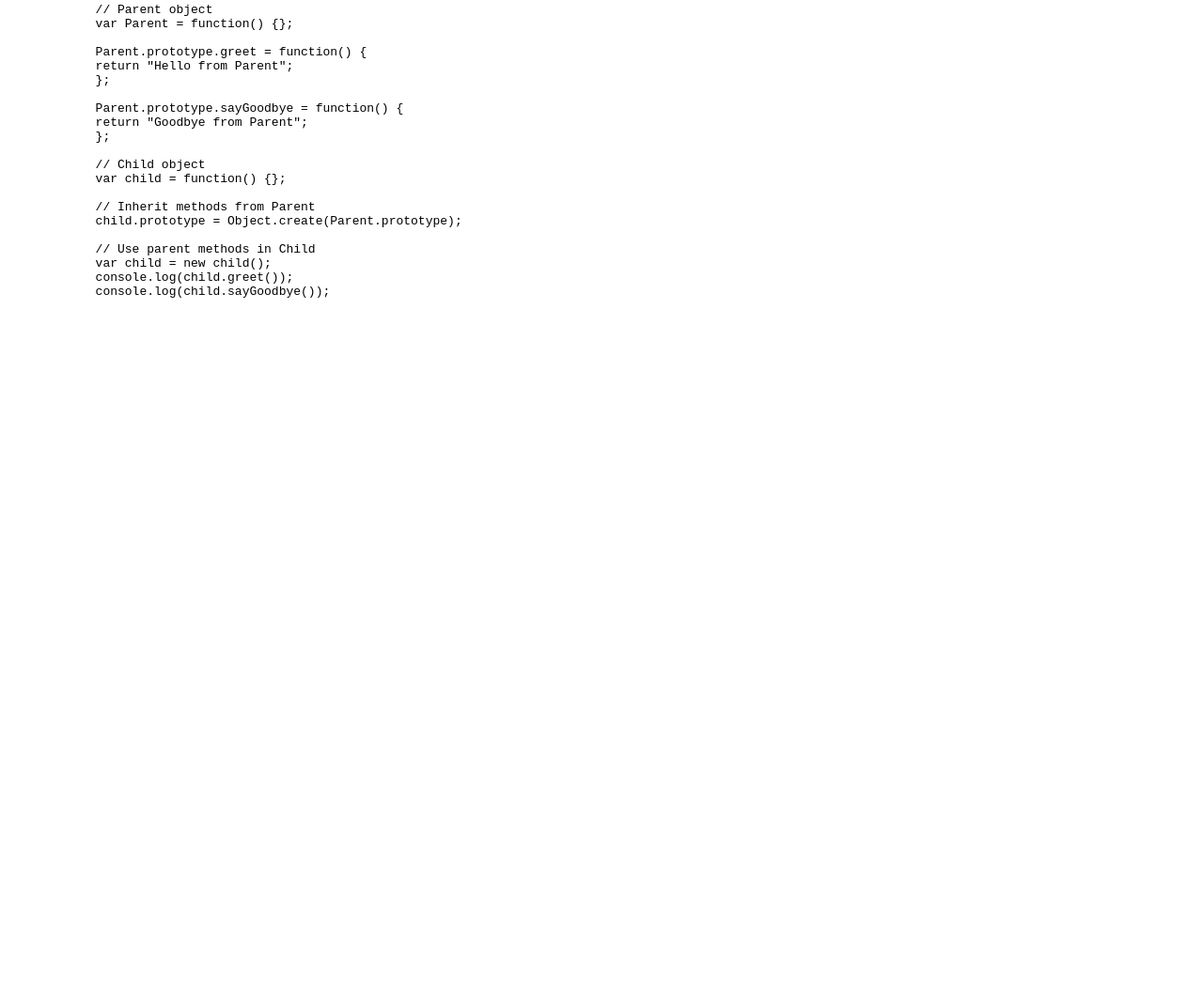
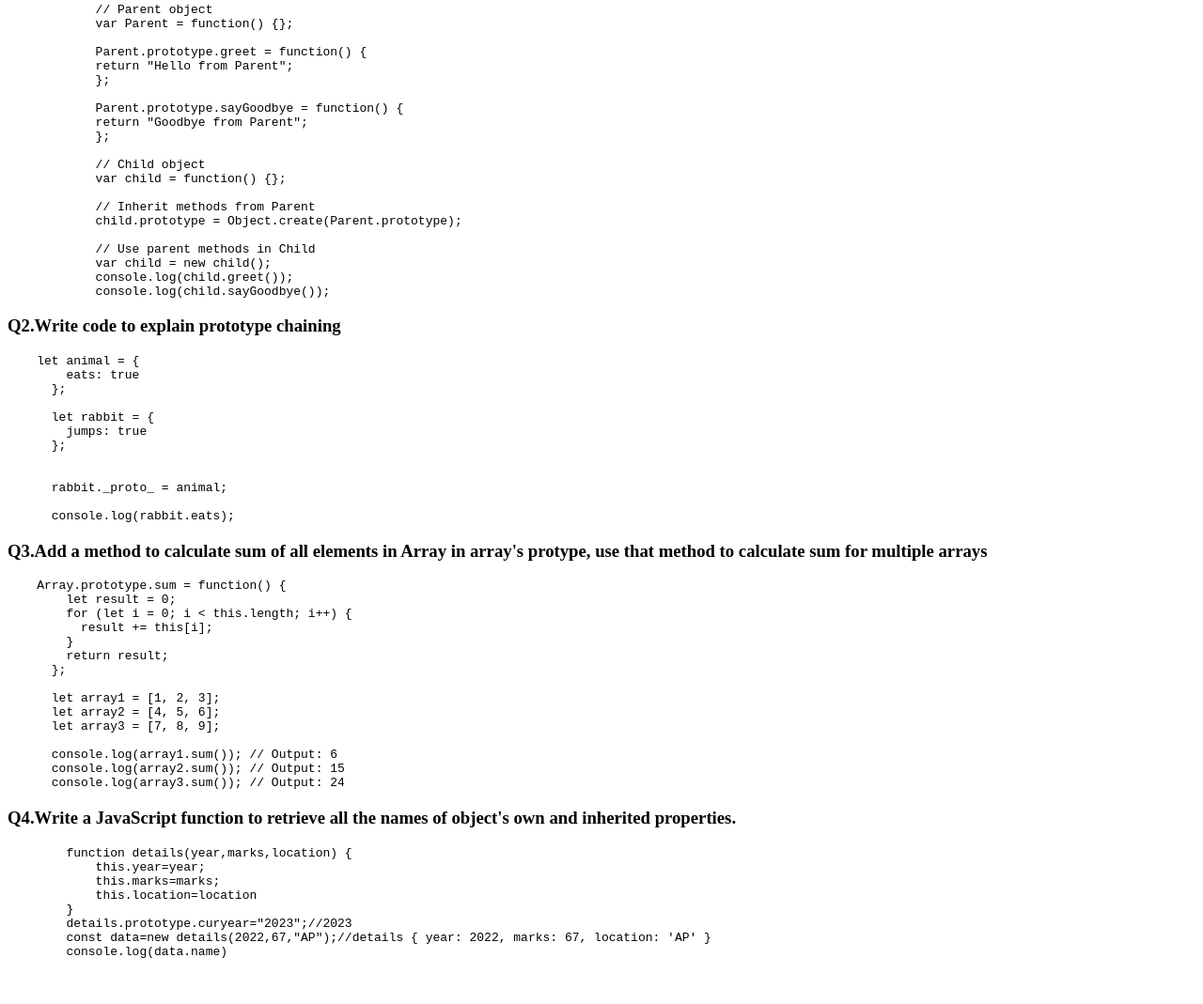
Before and after one commit to RanganaDinesh/Oops, a plain HTML site: page index.html in a window 1280 px wide. Shown: the part 118-1187 px from the top of the page at 94% size. Before the commit the page ends 800 px from the top, so only its background shows below. Drawn offline with Linux system fonts and the light colour scheme.

Commit message:
Update index.html

```diff
--- a/index.html
+++ b/index.html
@@ -33,6 +33,49 @@
             console.log(child.greet());
             console.log(child.sayGoodbye());
 </pre>
+    <h3>Q2.Write code to explain prototype chaining</h3>
+<pre>
+    let animal = {
+        eats: true
+      };
+
+      let rabbit = {
+        jumps: true
+      };
+
+
+      rabbit._proto_ = animal;
+
+      console.log(rabbit.eats);
+</pre>
+<h3>Q3.Add a method to calculate sum of all elements in Array in array's protype, use that method to calculate sum for multiple arrays</h3>
+<pre>
+    Array.prototype.sum = function() {
+        let result = 0;
+        for (let i = 0; i < this.length; i++) {
+          result += this[i];
+        }
+        return result;
+      };
+
+      let array1 = [1, 2, 3];
+      let array2 = [4, 5, 6];
+      let array3 = [7, 8, 9];
+
+      console.log(array1.sum()); // Output: 6
+      console.log(array2.sum()); // Output: 15
+      console.log(array3.sum()); // Output: 24
+</pre>
+    <h3>Q4.Write a JavaScript function to retrieve all the names of object's own and inherited properties.</h3>
+    <pre>
+        function details(year,marks,location) {
+            this.year=year;
+            this.marks=marks;
+            this.location=location
+        }
+        details.prototype.curyear="2023";//2023
+        const data=new details(2022,67,"AP");//details { year: 2022, marks: 67, location: 'AP' }
+        console.log(data.name)
 
 </body>
 </html>
```
